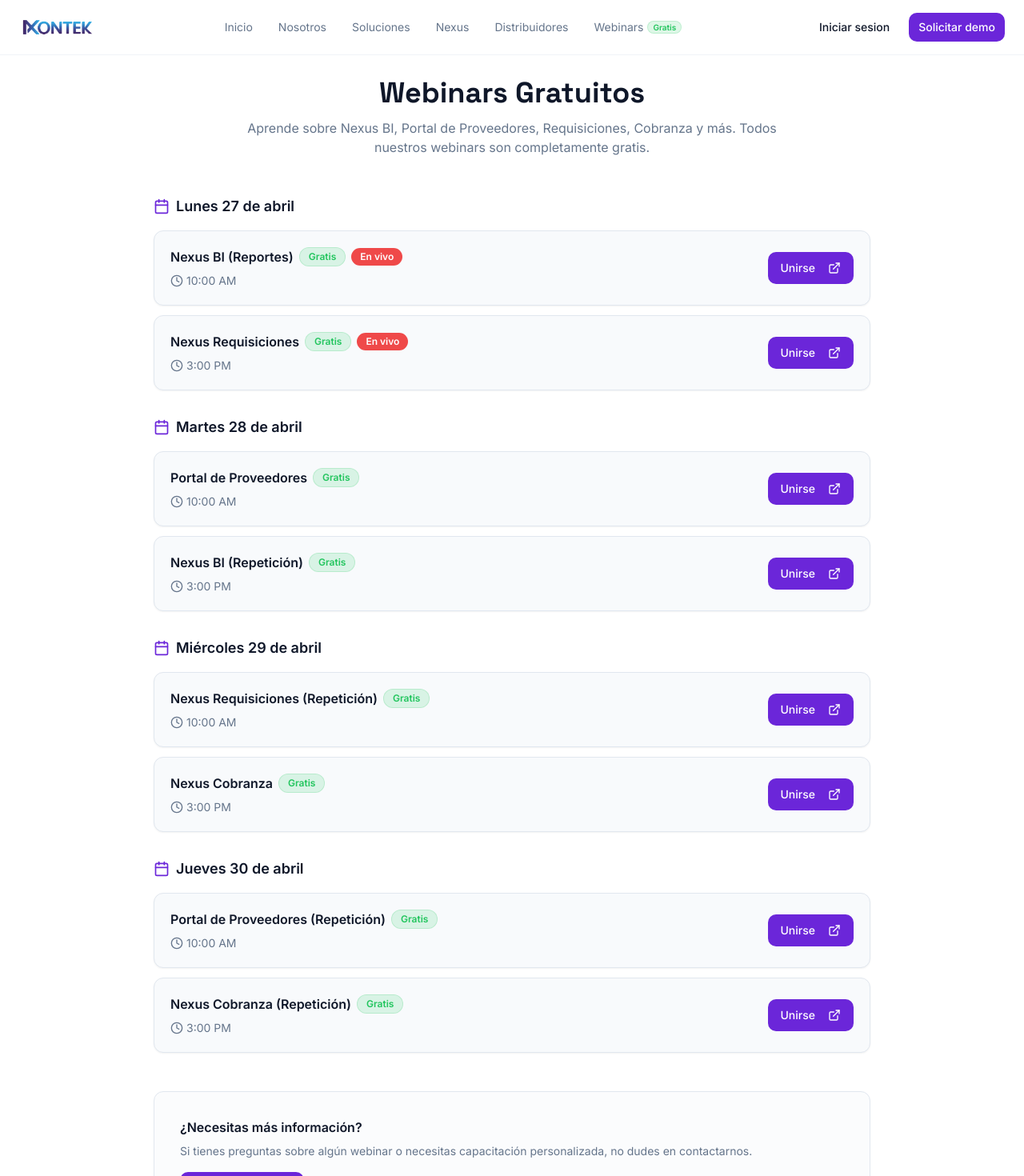
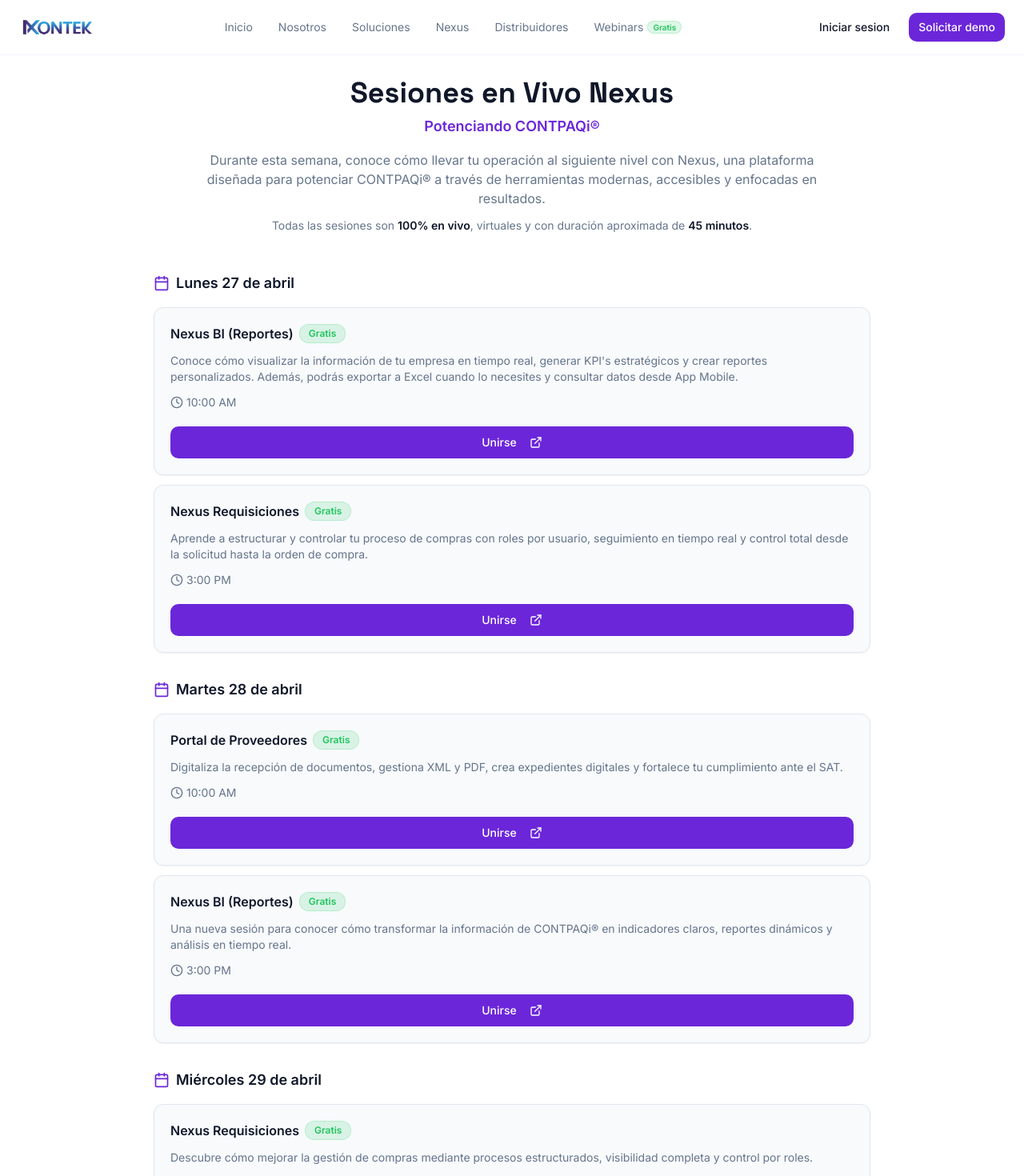
Before and after one commit to gabriellrios03/MontekPage, a Next.js app: page /webinars in a window 1280 px wide. Shown: the top 1470 px of the page at 80% size. Built offline with nearby package versions, Linux system fonts and the light colour scheme.

Commit message:
feat: update webinars page with new details
Add new title, detailed descriptions, and updated links

Co-authored-by: Gabriel Rios <73848076+gabriellrios03@users.noreply.github.com>

```diff
--- a/app/webinars/page.tsx
+++ b/app/webinars/page.tsx
@@ -15,8 +15,8 @@ interface Webinar {
   day: string
   time: string
   title: string
+  description: string
   link: string
-  isLive?: boolean
 }
 
 const webinars: Webinar[] = [
@@ -24,50 +24,56 @@ const webinars: Webinar[] = [
     day: "Lunes 27 de abril",
     time: "10:00 AM",
     title: "Nexus BI (Reportes)",
+    description: "Conoce cómo visualizar la información de tu empresa en tiempo real, generar KPI's estratégicos y crear reportes personalizados. Además, podrás exportar a Excel cuando lo necesites y consultar datos desde App Mobile.",
     link: "https://events.teams.microsoft.com/event/3502ece0-5411-4b04-bea0-32e764de0752@a56b05f7-95a4-4fc0-8caf-f498b087c01f",
-    isLive: true,
   },
   {
     day: "Lunes 27 de abril",
     time: "3:00 PM",
     title: "Nexus Requisiciones",
+    description: "Aprende a estructurar y controlar tu proceso de compras con roles por usuario, seguimiento en tiempo real y control total desde la solicitud hasta la orden de compra.",
     link: "https://events.teams.microsoft.com/event/0a228dcd-e198-420f-b94f-cabc19af212c@a56b05f7-95a4-4fc0-8caf-f498b087c01f",
-    isLive: true,
   },
   {
     day: "Martes 28 de abril",
     time: "10:00 AM",
     title: "Portal de Proveedores",
+    description: "Digitaliza la recepción de documentos, gestiona XML y PDF, crea expedientes digitales y fortalece tu cumplimiento ante el SAT.",
     link: "https://events.teams.microsoft.com/event/14ca9959-b129-4fc6-b18b-eaec4910558a@a56b05f7-95a4-4fc0-8caf-f498b087c01f",
   },
   {
     day: "Martes 28 de abril",
     time: "3:00 PM",
-    title: "Nexus BI (Repetición)",
+    title: "Nexus BI (Reportes)",
+    description: "Una nueva sesión para conocer cómo transformar la información de CONTPAQi® en indicadores claros, reportes dinámicos y análisis en tiempo real.",
     link: "https://events.teams.microsoft.com/event/6538f4f0-4560-44ce-9140-843478ae0018@a56b05f7-95a4-4fc0-8caf-f498b087c01f",
   },
   {
     day: "Miércoles 29 de abril",
     time: "10:00 AM",
-    title: "Nexus Requisiciones (Repetición)",
+    title: "Nexus Requisiciones",
+    description: "Descubre cómo mejorar la gestión de compras mediante procesos estructurados, visibilidad completa y control por roles.",
     link: "https://events.teams.microsoft.com/event/c038d58f-10b6-47ce-b33a-94bc0586cc0b@a56b05f7-95a4-4fc0-8caf-f498b087c01f",
   },
   {
     day: "Miércoles 29 de abril",
     time: "3:00 PM",
     title: "Nexus Cobranza",
+    description: "Optimiza tu flujo de efectivo con herramientas de seguimiento, alertas automáticas y control total de cuentas por cobrar.",
     link: "https://events.teams.microsoft.com/event/28703d45-7f6e-46ff-8a9a-ccdb4c137f07@a56b05f7-95a4-4fc0-8caf-f498b087c01f",
   },
   {
     day: "Jueves 30 de abril",
     time: "10:00 AM",
-    title: "Portal de Proveedores (Repetición)",
+    title: "Portal de Proveedores",
+    description: "Conoce cómo fortalecer el control documental, mejorar la validación de facturas y mantener un expediente digital completo de proveedores.",
     link: "https://events.teams.microsoft.com/event/e5716faa-a88f-401f-a1a7-9535c9c6f33e@a56b05f7-95a4-4fc0-8caf-f498b087c01f",
   },
   {
     day: "Jueves 30 de abril",
     time: "3:00 PM",
-    title: "Nexus Cobranza (Repetición)",
+    title: "Nexus Cobranza",
+    description: "Aprende a automatizar procesos de cobranza, dar seguimiento a clientes y mejorar la visibilidad de tus ingresos.",
     link: "https://events.teams.microsoft.com/event/15cfdf59-3dc6-4975-a2f1-6a2ce1f29029@a56b05f7-95a4-4fc0-8caf-f498b087c01f",
   },
 ]
@@ -93,10 +99,14 @@ export default function WebinarsPage() {
         <section className="mx-auto max-w-4xl">
           <div className="text-center">
             <h1 className="text-center font-display text-3xl font-bold text-foreground sm:text-4xl">
-              Webinars Gratuitos
+              Sesiones en Vivo Nexus
             </h1>
-            <p className="mx-auto mt-3 max-w-2xl text-center text-sm text-muted-foreground sm:text-base">
-              Aprende sobre Nexus BI, Portal de Proveedores, Requisiciones, Cobranza y más. Todos nuestros webinars son completamente gratis.
+            <p className="text-lg font-semibold text-primary mt-2">Potenciando CONTPAQi®</p>
+            <p className="mx-auto mt-4 max-w-3xl text-center text-sm text-muted-foreground sm:text-base">
+              Durante esta semana, conoce cómo llevar tu operación al siguiente nivel con Nexus, una plataforma diseñada para potenciar CONTPAQi® a través de herramientas modernas, accesibles y enfocadas en resultados.
+            </p>
+            <p className="mx-auto mt-3 max-w-3xl text-center text-sm text-muted-foreground">
+              Todas las sesiones son <span className="font-semibold text-foreground">100% en vivo</span>, virtuales y con duración aproximada de <span className="font-semibold text-foreground">45 minutos</span>.
             </p>
           </div>
 
@@ -113,9 +123,8 @@ export default function WebinarsPage() {
                       key={idx}
                       className="border border-border bg-card p-4 transition-all hover:shadow-md hover:border-primary/50 sm:p-5"
                     >
-                      <div className="flex flex-col gap-3 sm:flex-row sm:items-center sm:justify-between">
-                        <div className="flex-1">
-                          <div className="flex flex-wrap items-center gap-2 mb-2">
+                      <div className="flex flex-col gap-3">
+                        <div className="flex flex-wrap items-center gap-2">
                           <h3 className="font-semibold text-foreground">{webinar.title}</h3>
                           <Badge
                             variant="secondary"
@@ -123,23 +132,15 @@ export default function WebinarsPage() {
                           >
                             Gratis
                           </Badge>
-                            {webinar.isLive && (
-                              <Badge
-                                variant="default"
-                                className="bg-red-500 text-white hover:bg-red-600 animate-pulse"
-                              >
-                                En vivo
-                              </Badge>
-                            )}
                         </div>
+                        <p className="text-sm text-muted-foreground">{webinar.description}</p>
                         <div className="flex items-center gap-1 text-sm text-muted-foreground">
                           <Clock className="h-4 w-4" />
                           <span>{webinar.time}</span>
                         </div>
-                        </div>
                         <Button
                           asChild
-                          className="mt-3 w-full sm:mt-0 sm:w-auto"
+                          className="mt-2 w-full sm:w-auto"
                           variant="default"
                         >
                           <a href={webinar.link} target="_blank" rel="noopener noreferrer">
```
Lines whose indentation alone changed are shown as unchanged.
